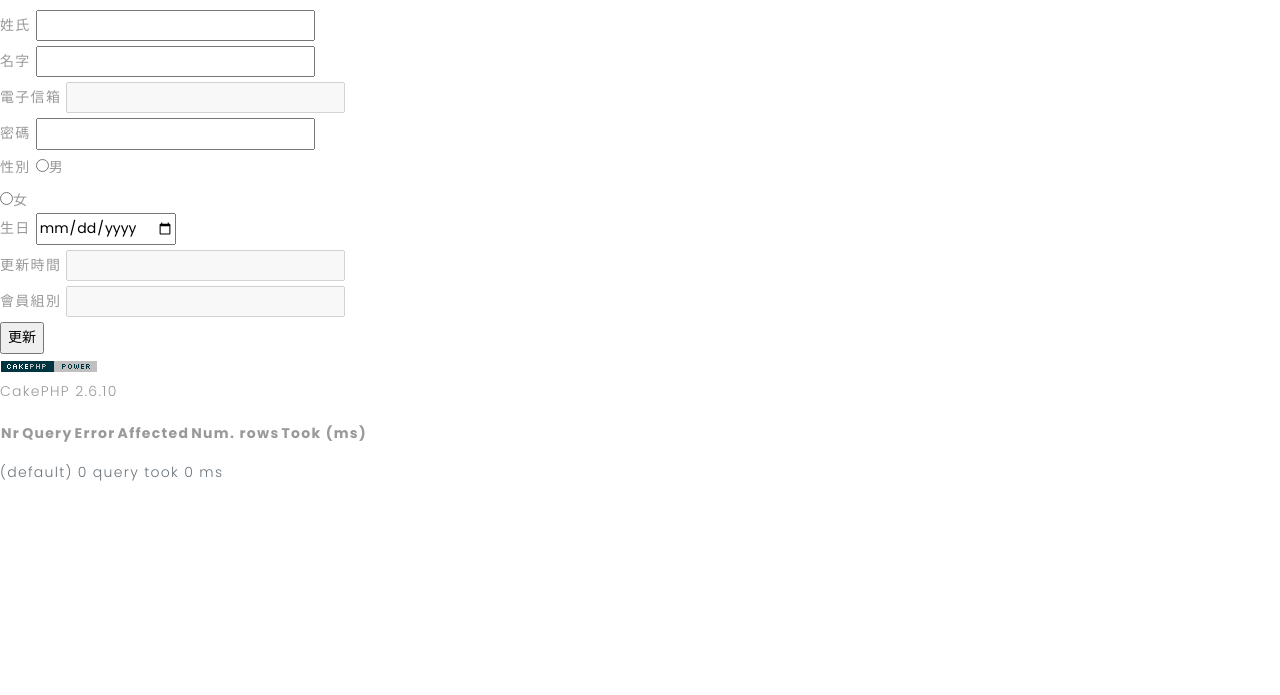
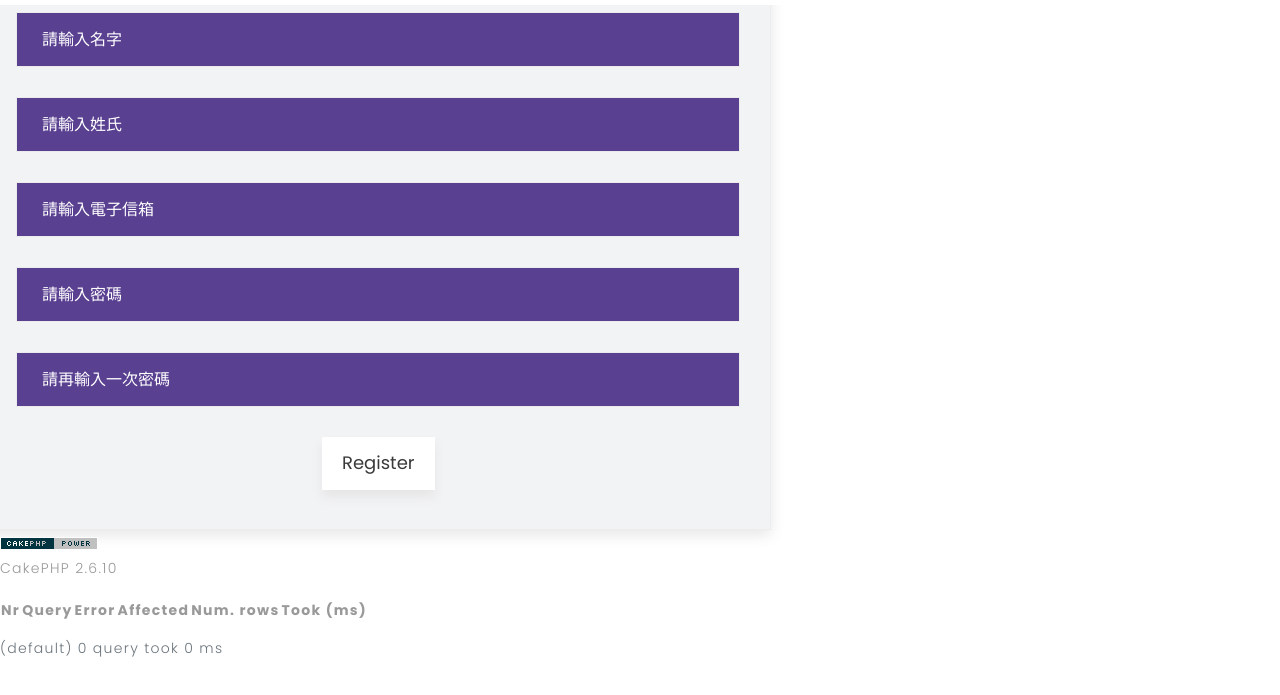
Before and after one commit to lawrence880301/For_SA, a plain HTML site: page NCU_MIS_SA/edit.html in a window 1280 px wide. Shown: the part 91-786 px from the top of the page. Drawn offline with Linux system fonts and the light colour scheme; files whose address does not match are found by name.

Commit message:
0101 11:19

```diff
--- a/NCU_MIS_SA/edit.html
+++ b/NCU_MIS_SA/edit.html
@@ -70,53 +70,62 @@
 
 <body>
     <div id="container">
-        <div id="header">
-            <h1><a href="http://cakephp.org/">CakePHP: the rapid development php framework</a></h1>
-        </div>
+
         <div id="content">
             <h2>更新會員資料</h2>
             <a href="member.html">會員清單</a>
             <a href="rooms.html">房間列表</a>
 
-            <div id="flashMessage" class="message" style="display: none;"></div>
+            <div class="row">
+<!-- 						<div class="col-md-2"></div> -->
+		                <div class="">
+		                    <div align="center" class="contact_form" >
+		                        <div id="message"></div>
+					         		<form id="contactForm" name="sentMessage" novalidate="novalidate">
+						             <div class="row">
+						             	<div class="col-md-12">
+										<div class="form-group">
+							                <div class="input text required">
+							                    <input class="form-control" id="member_firstname" type="text" placeholder="請輸入名字" required="required" data-validation-required-message="Please enter your firstname.">
+												<p class="help-block text-danger"></p>
+							                </div>
+						                </div>
+						                </div>
+						                <div class="col-md-12">
+										<div class="form-group">
+											<input class="form-control" id="member_lastname" type="text" placeholder="請輸入姓氏" required="required" data-validation-required-message="Please enter your lastname.">
+											<p class="help-block text-danger"></p>
+										</div>
+									</div>
+									<div class="col-md-12">
+										<div class="form-group">
+											<input class="form-control" id="member_email" type="email" placeholder="請輸入電子信箱" required="required" data-validation-required-message="Please enter your email address.">
+											<p class="help-block text-danger"></p>
+										</div>
+									</div>
+									<div class="col-md-12">
+										<div class="form-group">
+											<input class="form-control" id="member_password" type="password" placeholder="請輸入密碼" required="required" data-validation-required-message="Please enter your phone number.">
+											<p class="help-block text-danger"></p>
+										</div>
+									</div>
+									<div class="col-md-12">
+										<div class="form-group">
+											<input class="form-control" id="member_confirmpassword" type="password" placeholder="請再輸入一次密碼" required="required" data-validation-required-message="Please enter your phone number.">
+											<p class="help-block text-danger"></p>
+										</div>
+									</div>
 
-            <form id="form" accept-charset="utf-8">
-                <div style="display:none;"><input type="hidden" name="_method" value="POST"></div>
-                <div class="input text required">
-                    <label for="member_firstname">姓氏</label>
-                    <input name="name" maxlength="30" type="text" id="member_firstname" required="required">
-                </div>
-                <div class="input text required">
-                    <label for="member_lastname">名字</label>
-                    <input name="name" maxlength="30" type="text" id="member_lastname" required="required">
-                </div>
-                <div class="input email required">
-                    <label for="member_email">電子信箱</label>
-                    <input name="email" maxlength="50" type="email" id="member_email" required="required" disabled>
-                </div>
-                <div class="input password required">
-                    <label for="member_password">密碼</label>
-                    <input name="password" type="password" id="member_password" required="required">
-                </div>
-                <div class="input gender required">
-                    <label for="member_gender">性別</label>
-					<input type="radio" name="gender" value="man">男<br>
-					<input type="radio" name="gender" value="woman">女<br>
-                </div>
-                <div class="input date required">
-                    <label for="member_Dob">生日</label>
-                      <input type="date" name="Dob">
-                </div>
-                <div class="input date required">
-                    <label for="member_login_times">更新時間</label>
-                    <input name="login_times" type="text" id="member_login_times" disabled>
-                </div>
-                <div class="input text required">
-                    <label for="member_status">會員組別</label>
-                    <input name="status" type="text" id="member_status" disabled>
-                </div>
-                <div class="submit"><input type="button" value="更新" id="submit"></div>
-            </form>
+									<div class="clearfix"></div>
+									<div class="col-lg-12 text-center">
+										<div id="success"></div>
+										<button id="submit" class="sim-btn hvr-rectangle-out" data-text="Register" type="submit">Register</button>
+									</div>
+									</div>
+						     	</form>
+					         </div>
+					    </div>
+					 </div>
 
             <script type="text/javascript">
                 // 取得網址參數
--- a/NCU_MIS_SA/statics/css/login.css
+++ b/NCU_MIS_SA/statics/css/login.css
@@ -36,6 +36,7 @@ button {
 	position:relative;
 	box-shadow:0,0,20px,9px #ff61241f;
 	border-radius:30px;
+	box-color:gray;
 }
 
 .login-toggle-btn{
--- a/NCU_MIS_SA/statics/css/style.css
+++ b/NCU_MIS_SA/statics/css/style.css
@@ -109,6 +109,7 @@ h6 {
     font-size: 13px
 }
 
+
 h1 a,
 h2 a,
 h3 a,
@@ -168,7 +169,7 @@ a,
 .lead {
     font-size: 18px;
     line-height: 30px;
-    color: #767676;
+    color: #ffffff;
     margin: 0;
     padding: 0;
 }
```
Also changed, not shown: NCU_MIS_SA/createroom.html (+3 -3 lines), NCU_MIS_SA/joinedroomlist.html (+2 -2 lines), NCU_MIS_SA/profile.html (+4 -4 lines), NCU_MIS_SA/register.html (+26 -18 lines), NCU_MIS_SA/rooms.html (+13 -9 lines).
